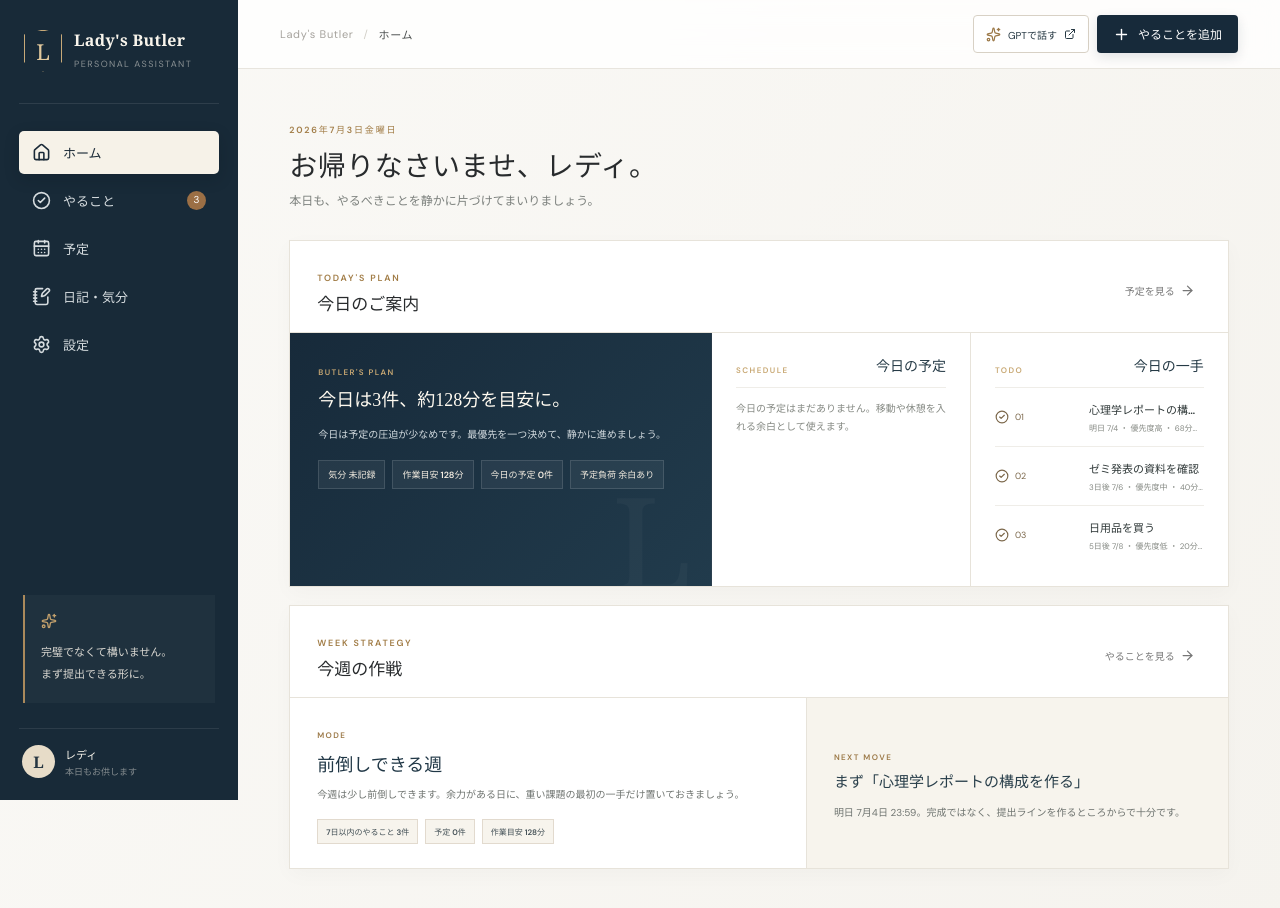
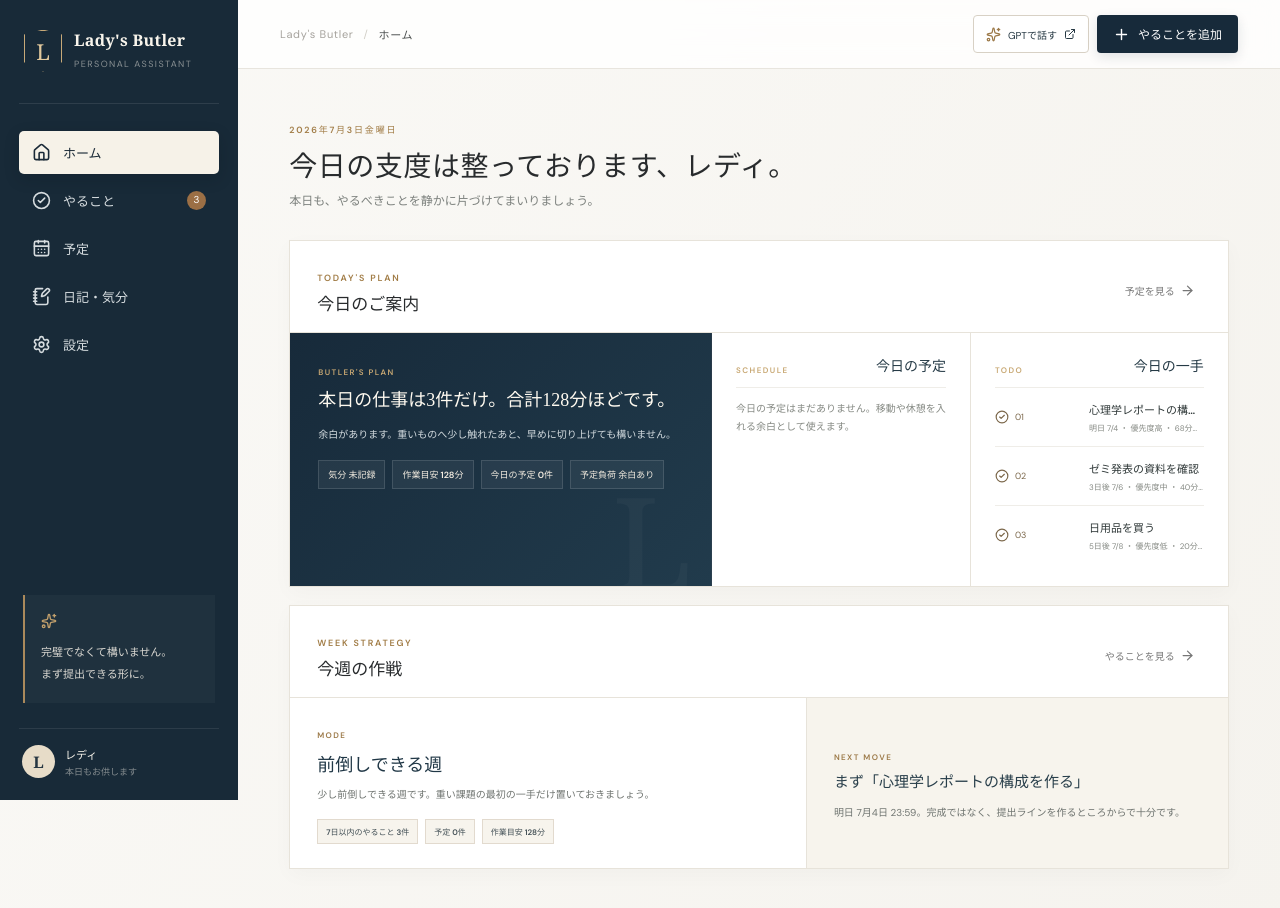
Before and after one commit to amuco-chan/lady-butler, a React (Vite) app: page / in a window 1280 px wide. Shown: the top 908 px of the page. Built offline with nearby package versions, Linux system fonts and the light colour scheme.

Commit message:
Use contextual butler messages

```diff
--- a/src/App.tsx
+++ b/src/App.tsx
@@ -1,7 +1,7 @@
 import { useCallback, useEffect, useMemo, useRef, useState } from 'react'
 import { Archive, ArrowRight, Bell, CalendarDays, Check, CheckCircle2, ChevronDown, ChevronLeft, ChevronRight, Circle, Clock3, Cloud, Copy, Database, Download, Edit3, ExternalLink, Home, Inbox, MapPin, Menu, NotebookPen, Plus, RefreshCw, Repeat2, Search, Settings as SettingsIcon, Sparkles, Trash2, Upload, X } from 'lucide-react'
 import type { CalendarEvent, DiaryEntry, GptInboxItem, Mood, MoodLog, Page, Progress, Settings, Status, Task } from './types'
-import { canAutoAddInboxItem, dayPlan, defaultSettings, expandRecurringEvents, formatDeadline, formatEventTime, inboxItemToEvent, inboxItemToTask, localDate, makeDiaryComment, moodInfo, moodOptions, normalizeGptInboxPayload, parseGptImportHash, parseIcsCalendar, rankedTasks, recurrenceLabel, sampleTasks, scheduleLoadFor, taskLimitForSchedule, toLocalDateTimeValue, useStoredState } from './lib'
+import { butlerGreeting, butlerNotification, butlerPlanTitle, butlerScheduleAdvice, butlerWeekAdvice, canAutoAddInboxItem, dayPlan, defaultSettings, expandRecurringEvents, formatDeadline, formatEventTime, inboxItemToEvent, inboxItemToTask, localDate, makeDiaryComment, moodInfo, moodOptions, normalizeGptInboxPayload, parseGptImportHash, parseIcsCalendar, rankedTasks, recurrenceLabel, sampleTasks, scheduleLoadFor, taskLimitForSchedule, toLocalDateTimeValue, useStoredState } from './lib'
 
 const nav: { id: Page; label: string; icon: typeof Home }[] = [
   { id: 'home', label: 'ホーム', icon: Home }, { id: 'tasks', label: 'やること', icon: CheckCircle2 },
@@ -440,7 +440,7 @@ export default function App() {
       const dayStart = new Date(now); dayStart.setHours(0, 0, 0, 0)
       const dayEnd = new Date(now); dayEnd.setHours(23, 59, 59, 999)
       const todayEvents = expandRecurringEvents(events, dayStart, dayEnd).length
-      new Notification('Lady Butler', { body: `${settings.name.trim() || 'レディ'}、本日の確認です。未完了のやること${openTasks}件、今日の予定${todayEvents}件。無理なく整えましょう。` })
+      new Notification('Lady Butler', { body: butlerNotification(settings.name, openTasks, todayEvents, `${localDate(now)}|${settings.tone}`) })
       localStorage.setItem(key, 'sent')
     }
     tick()
@@ -459,10 +459,10 @@ export default function App() {
     <main>
       <header className="topbar"><button className="icon-button menu-button" type="button" aria-label="メニューを開く" title="メニューを開く" onClick={() => setMenu(true)}><Menu/></button><div className="breadcrumbs"><span>Lady's Butler</span><i>/</i><b>{nav.find(n => n.id === page)?.label}</b></div><div className="topbar-actions"><button className="gpt-launch" type="button" onClick={openCustomGpt} title="GPTを開いて話す"><Sparkles size={15}/><span>GPTで話す</span><ExternalLink size={12}/></button>{(page === 'home' || page === 'tasks' || page === 'calendar') && <button className="quick-add" type="button" onClick={() => { setReviewingInbox(null); page === 'calendar' ? setEditingEvent(blankEvent()) : setEditing(blankTask()) }}><Plus size={17}/>{page === 'calendar' ? '予定を追加' : 'やることを追加'}</button>}</div></header>
       <div className="page-wrap">
-        {page === 'home' && <HomePage name={settings.name.trim() || 'レディ'} tasks={tasks} events={events} moodLogs={moodLogs} gptInbox={gptInbox} importNotice={importNotice} go={changePage} acceptInboxItem={acceptInboxItem} reviewInboxItem={reviewInboxItem} dismissInboxItem={dismissInboxItem}/>}
+        {page === 'home' && <HomePage name={settings.name.trim() || 'レディ'} settings={settings} tasks={tasks} events={events} moodLogs={moodLogs} gptInbox={gptInbox} importNotice={importNotice} go={changePage} acceptInboxItem={acceptInboxItem} reviewInboxItem={reviewInboxItem} dismissInboxItem={dismissInboxItem}/>}
         {page === 'tasks' && <TasksPage tasks={tasks} edit={task => { setReviewingInbox(null); setEditing(task) }} remove={id => setTasks(p => p.filter(t => t.id !== id))} complete={complete}/>}
         {page === 'calendar' && <CalendarPage events={events} edit={event => { setReviewingInbox(null); setEditingEvent(event) }} remove={id => setEvents(prev => prev.filter(event => event.id !== id))} importEvents={importCalendarEvents}/>}
-        {page === 'diary' && <DiaryPage moodLogs={moodLogs} diaries={diaries} saveMood={saveMood} saveDiary={saveDiary}/>}
+        {page === 'diary' && <DiaryPage settings={settings} moodLogs={moodLogs} diaries={diaries} saveMood={saveMood} saveDiary={saveDiary}/>}
         {page === 'settings' && <SettingsPage settings={settings} setSettings={setSettings} syncToken={syncToken} setSyncToken={setSyncToken} syncStatus={syncStatus} syncMessage={syncMessage} syncNow={() => syncGptInbox(false)} deviceSyncStatus={deviceSyncStatus} deviceSyncMessage={deviceSyncMessage} deviceSyncNow={() => pullDeviceData(false)} backup={backup} restore={restoreBackup} clear={() => { localStorage.clear(); location.reload() }}/>}
       </div>
     </main>
@@ -476,7 +476,7 @@ function PageHeading({ eyebrow, title, children, action }: { eyebrow?: string; t
   return <div className="page-heading"><div>{eyebrow && <span>{eyebrow}</span>}<h1>{title}</h1>{children && <p>{children}</p>}</div>{action}</div>
 }
 
-function HomePage({ name, tasks, events, moodLogs, gptInbox, importNotice, go, acceptInboxItem, reviewInboxItem, dismissInboxItem }: { name: string; tasks: Task[]; events: CalendarEvent[]; moodLogs: MoodLog[]; gptInbox: GptInboxItem[]; importNotice: string; go: (p: Page) => void; acceptInboxItem: (item: GptInboxItem) => void; reviewInboxItem: (item: GptInboxItem) => void; dismissInboxItem: (id: string) => void }) {
+function HomePage({ name, settings, tasks, events, moodLogs, gptInbox, importNotice, go, acceptInboxItem, reviewInboxItem, dismissInboxItem }: { name: string; settings: Settings; tasks: Task[]; events: CalendarEvent[]; moodLogs: MoodLog[]; gptInbox: GptInboxItem[]; importNotice: string; go: (p: Page) => void; acceptInboxItem: (item: GptInboxItem) => void; reviewInboxItem: (item: GptInboxItem) => void; dismissInboxItem: (id: string) => void }) {
   const todayMood = moodLogs.find(log => log.date === localDate())?.mood
   const basePlan = dayPlan(tasks, todayMood)
   const calendarStart = new Date(); calendarStart.setHours(0, 0, 0, 0)
@@ -493,8 +493,10 @@ function HomePage({ name, tasks, events, moodLogs, gptInbox, importNotice, go, a
   const nextEvent = todayEvents.find(event => new Date(event.endAt).getTime() >= Date.now() - 60 * 60 * 1000) ?? upcomingEvents[0]
   const moodLabel = todayMood ? `${moodInfo(todayMood)?.emoji ?? ''} ${moodInfo(todayMood)?.label ?? ''}` : '未記録'
   const loadLabel = scheduleLoad === 'heavy' ? '詰め込み禁止' : scheduleLoad === 'medium' ? '軽め運転' : '余白あり'
-  const loadAdvice = scheduleLoad === 'heavy' ? '今日は予定の密度が高めです。やることは最優先だけに絞り、予定の前後へ作業を詰め込まないでください。' : scheduleLoad === 'medium' ? '今日は予定も作業もある日です。やることは少し減らし、移動や休憩の余白を残しましょう。' : '今日は予定の圧迫が少なめです。最優先を一つ決めて、静かに進めましょう。'
-  const commandTitle = plan.today.length ? `今日は${plan.today.length}件、約${workMinutes}分を目安に。` : nextEvent ? `次の予定に合わせて、余白を残しましょう。` : '今日は余白を守りながら整えましょう。'
+  const messageSeed = `${localDate()}|${todayMood || 'none'}|${scheduleLoad}|${plan.today.length}`
+  const greeting = butlerGreeting(name, todayMood, settings, messageSeed)
+  const loadAdvice = butlerScheduleAdvice(scheduleLoad, todayMood, settings, messageSeed)
+  const commandTitle = butlerPlanTitle(plan.today.length, workMinutes, !!nextEvent, settings, messageSeed)
   const commandBody = nextEvent ? `次の予定は${formatEventTime(nextEvent).label}、${formatEventTime(nextEvent).date} ${formatEventTime(nextEvent).time}です。${loadAdvice}` : loadAdvice
   const todayStart = new Date(); todayStart.setHours(0, 0, 0, 0)
   const weekEnd = new Date(todayStart); weekEnd.setDate(weekEnd.getDate() + 7)
@@ -513,10 +515,10 @@ function HomePage({ name, tasks, events, moodLogs, gptInbox, importNotice, go, a
   const weekMinutes = weekTasks.reduce((sum, task) => sum + Math.round(task.estimatedMinutes * (100 - task.progress) / 100), 0)
   const urgentWeekTasks = weekTasks.filter(task => formatDeadline(task.deadline).urgent).length
   const weekMode = lowMoodDays >= 2 ? '回復を守る週' : urgentWeekTasks >= 2 ? '締切処理の週' : weekEvents.length >= 3 ? '予定に合わせる週' : '前倒しできる週'
-  const weekAdvice = lowMoodDays >= 2 ? 'ここ数日は気分が低めです。今週は増やすより、締切と休息の両方を守る設計にしましょう。' : urgentWeekTasks >= 2 ? '近い締切が重なっています。大きく進めるより、提出ラインを先に作るのが安全です。' : weekEvents.length >= 3 ? '予定がやや多めです。空いている日にやることを寄せ、予定のある日は軽くしておきましょう。' : '今週は少し前倒しできます。余力がある日に、重い課題の最初の一手だけ置いておきましょう。'
+  const weekAdvice = butlerWeekAdvice(weekMode, settings, `${messageSeed}|week`)
   const date = new Intl.DateTimeFormat('ja-JP', { year: 'numeric', month: 'long', day: 'numeric', weekday: 'long' }).format(new Date())
   return <>
-    <PageHeading eyebrow={date} title={`お帰りなさいませ、${name}。`}>本日も、やるべきことを静かに片づけてまいりましょう。</PageHeading>
+    <PageHeading eyebrow={date} title={greeting.title}>{greeting.subtitle}</PageHeading>
     {(importNotice || gptInbox.length > 0) && <section className="card gpt-inbox-card"><div className="section-title"><div><span>GPT AUTO SYNC</span><h2>{gptInbox.length ? '少しだけ確認してください' : '自動で反映しました'}</h2></div><div className="inbox-title-actions"><small>{gptInbox.length ? `要確認 ${gptInbox.length}件` : '操作不要'}</small></div></div>{importNotice && <p className="inbox-notice">{importNotice}</p>}{gptInbox.length ? <div className="inbox-list">{gptInbox.map(item => {
       const eventTime = item.type === 'event' ? formatEventTime(item) : null
       const taskDeadline = item.type === 'task' ? formatDeadline(item.deadline) : null
@@ -635,7 +637,7 @@ function EventRow({ event, edit, remove }: { event: CalendarEvent; edit: (event:
   </article>
 }
 
-function DiaryPage({ moodLogs, diaries, saveMood, saveDiary }: { moodLogs: MoodLog[]; diaries: DiaryEntry[]; saveMood: (mood: Mood, memo: string, date?: string) => void; saveDiary: (entry: DiaryEntry) => void }) {
+function DiaryPage({ settings, moodLogs, diaries, saveMood, saveDiary }: { settings: Settings; moodLogs: MoodLog[]; diaries: DiaryEntry[]; saveMood: (mood: Mood, memo: string, date?: string) => void; saveDiary: (entry: DiaryEntry) => void }) {
   const createDraft = (date = localDate()): DiaryEntry => {
     const existing = diaries.find(entry => entry.date === date)
     if (existing) return existing
@@ -648,7 +650,7 @@ function DiaryPage({ moodLogs, diaries, saveMood, saveDiary }: { moodLogs: MoodL
   const changeDate = (date: string) => { setDraft(createDraft(date)); setSaved(false) }
   const submit = (event: React.FormEvent) => {
     event.preventDefault()
-    const now = new Date().toISOString(), aiComment = makeDiaryComment(draft)
+    const now = new Date().toISOString(), aiComment = makeDiaryComment(draft, settings)
     const entry = { ...draft, aiComment, updatedAt: now }
     saveDiary(entry); saveMood(entry.mood, moodLogs.find(log => log.date === entry.date)?.memo ?? '', entry.date); setDraft(entry); setSaved(true)
   }
```
